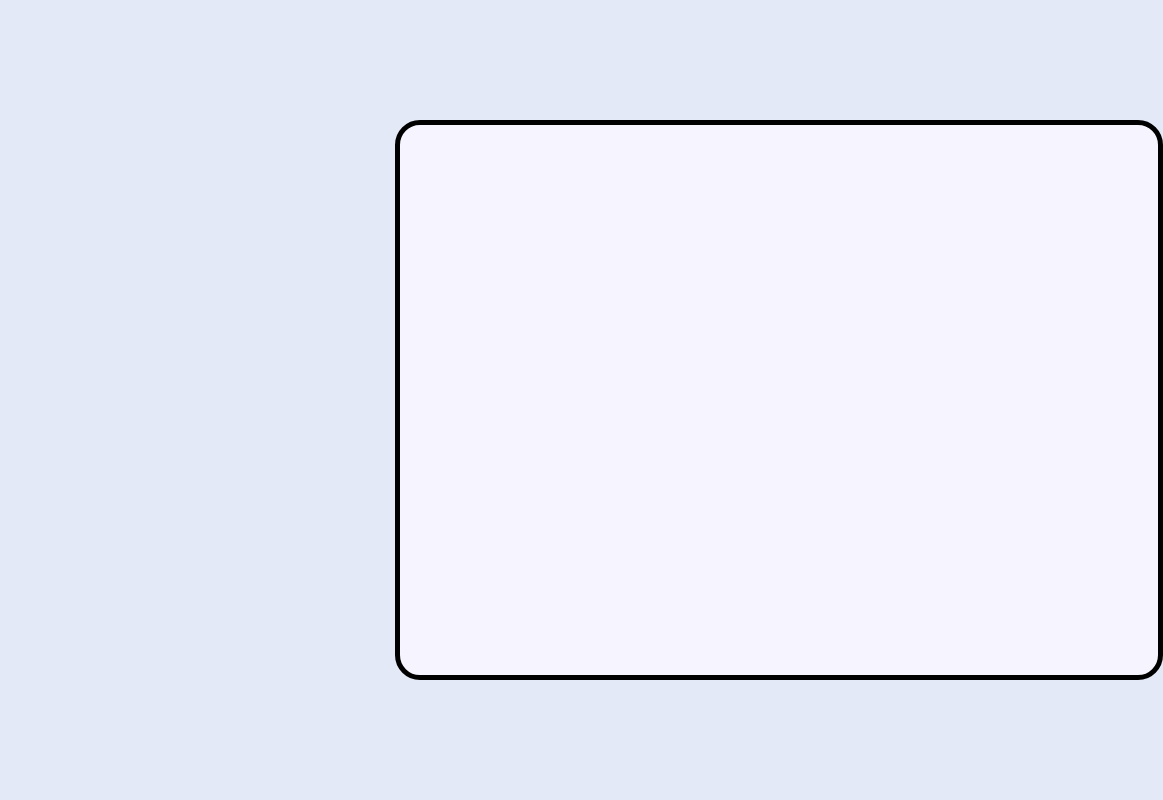
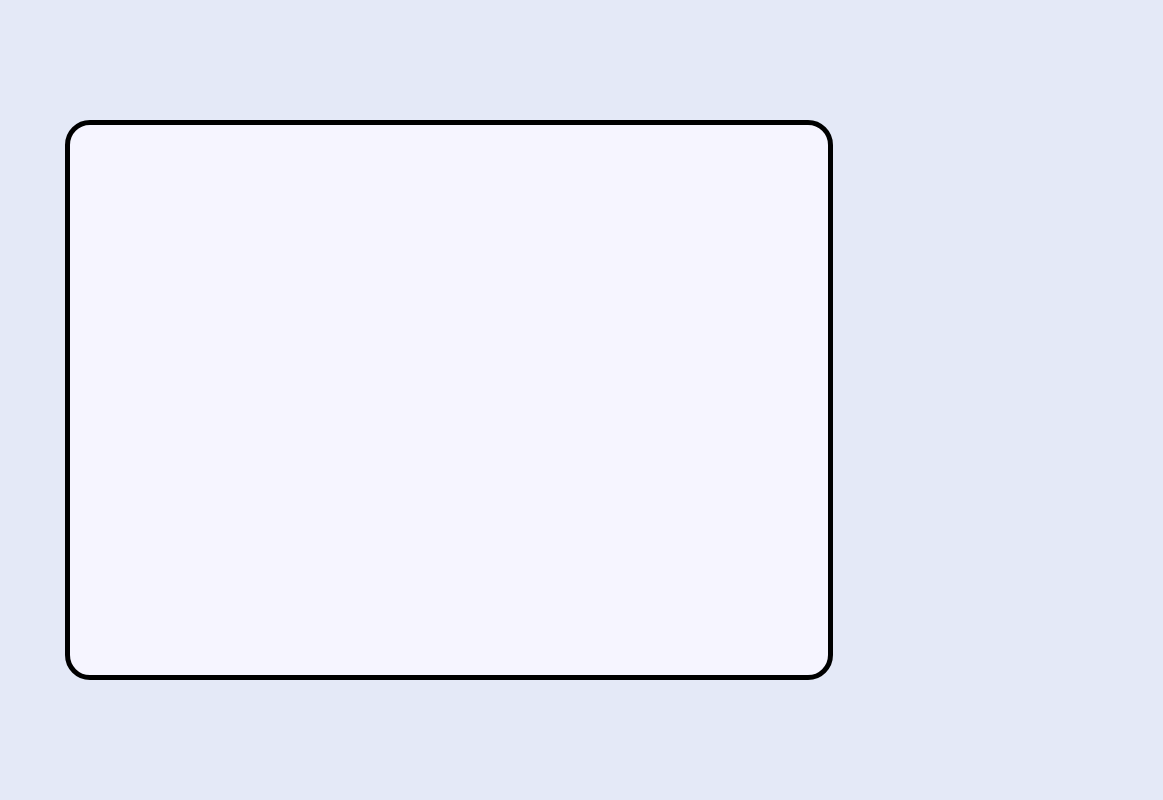
Before and after one commit to HopeLen/Petra-Product, a website with bundled scripts: page public/admin/html/admin.html in a window 1280 px wide. Shown: the full height of the page, 265-1428 px from the left, 1163 px wide, since content can reach past the window. Built offline with nearby package versions, Linux system fonts and the light colour scheme.

Commit message:
minor bu fix

```diff
--- a/public/admin/css/content.css
+++ b/public/admin/css/content.css
@@ -2,7 +2,7 @@
   border: 5px solid black;
   min-width: 60%;
   min-height: 70%;
-  margin-left: 30rem;
+  margin-left: 15rem;
   display: flex;
   flex-direction: column;
   align-self: center;
```
Also changed, not shown: routes/dataProcessing.js (+7 -7 lines).
